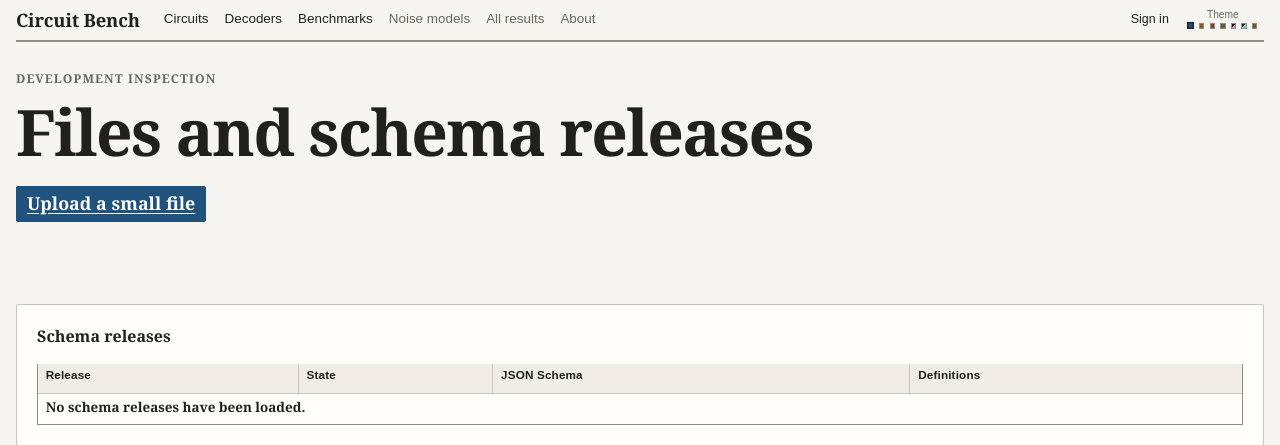
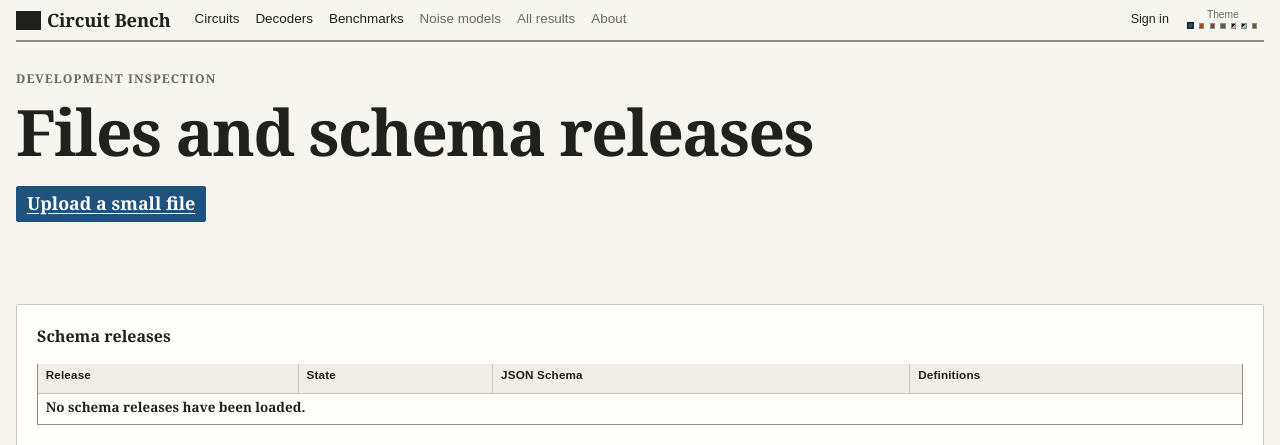
Before and after one commit to qec-benchmarking-initiative/circuit-bench, a Django app: page /artifacts/ in a window 1280 px wide. Shown: the top 445 px of the page. Run offline with Django 5.2, Linux system fonts and the light colour scheme; data that the repository does not hold is empty; parts of the project's set-up code (start-up, migrations or seed data) failed here and were passed over; grey boxes are pictures that could not be loaded.

Commit message:
Add theme-aware header logo

```diff
--- a/static/css/site.css
+++ b/static/css/site.css
@@ -197,9 +197,22 @@ textarea {
 }
 
 .site-name {
+  display: inline-flex;
+  gap: 0.38rem;
+  align-items: center;
   color: var(--ink);
   font: 700 1.15rem/1.1 var(--font-reference);
   letter-spacing: -0.01em;
+}
+
+.site-name-logo {
+  display: block;
+  width: 1.55rem;
+  aspect-ratio: 53.361345 / 54.057587;
+  flex: none;
+  background-color: currentColor;
+  -webkit-mask: url("../images/circuit-bench-logo-mini.svg") center / contain no-repeat;
+  mask: url("../images/circuit-bench-logo-mini.svg") center / contain no-repeat;
 }
 
 .account-link {
@@ -258,6 +271,10 @@ textarea {
 
 .home-title h1 {
   margin: 0;
+}
+
+.home-title + .site-search {
+  margin-top: 2rem;
 }
 
 .hero > p:not(.eyebrow),
--- a/templates/base.html
+++ b/templates/base.html
@@ -6,7 +6,7 @@
     <meta name="viewport" content="width=device-width, initial-scale=1">
     <title>{% block title %}Circuit Bench{% endblock %}</title>
     <script src="{% static 'js/theme-switcher.js' %}"></script>
-    <link rel="stylesheet" href="{% static 'css/site.css' %}?v=0.1.20260901a">
+    <link rel="stylesheet" href="{% static 'css/site.css' %}?v=0.1.20260901b">
     <link rel="stylesheet" href="{% static 'css/themes.css' %}">
   </head>
   <body>
@@ -17,7 +17,10 @@
       </div>
     {% endif %}
     <header class="site-header">
-      <a class="site-name" href="{% url 'pages:home' %}">Circuit Bench</a>
+      <a class="site-name" href="{% url 'pages:home' %}">
+        <span class="site-name-logo" aria-hidden="true"></span>
+        <span>Circuit Bench</span>
+      </a>
       <nav aria-label="Primary navigation">
         <a href="/circuits/"{% if request.resolver_match.namespace == "circuits" %} class="active" aria-current="page"{% endif %}>Circuits</a>
         <a href="/decoders/"{% if request.resolver_match.namespace == "decoders" %} class="active" aria-current="page"{% endif %}>Decoders</a>
```
Also changed, not shown: tests/test_pages.py (+5 -0 lines), static/images/circuit-bench-logo-mini.svg (added).
